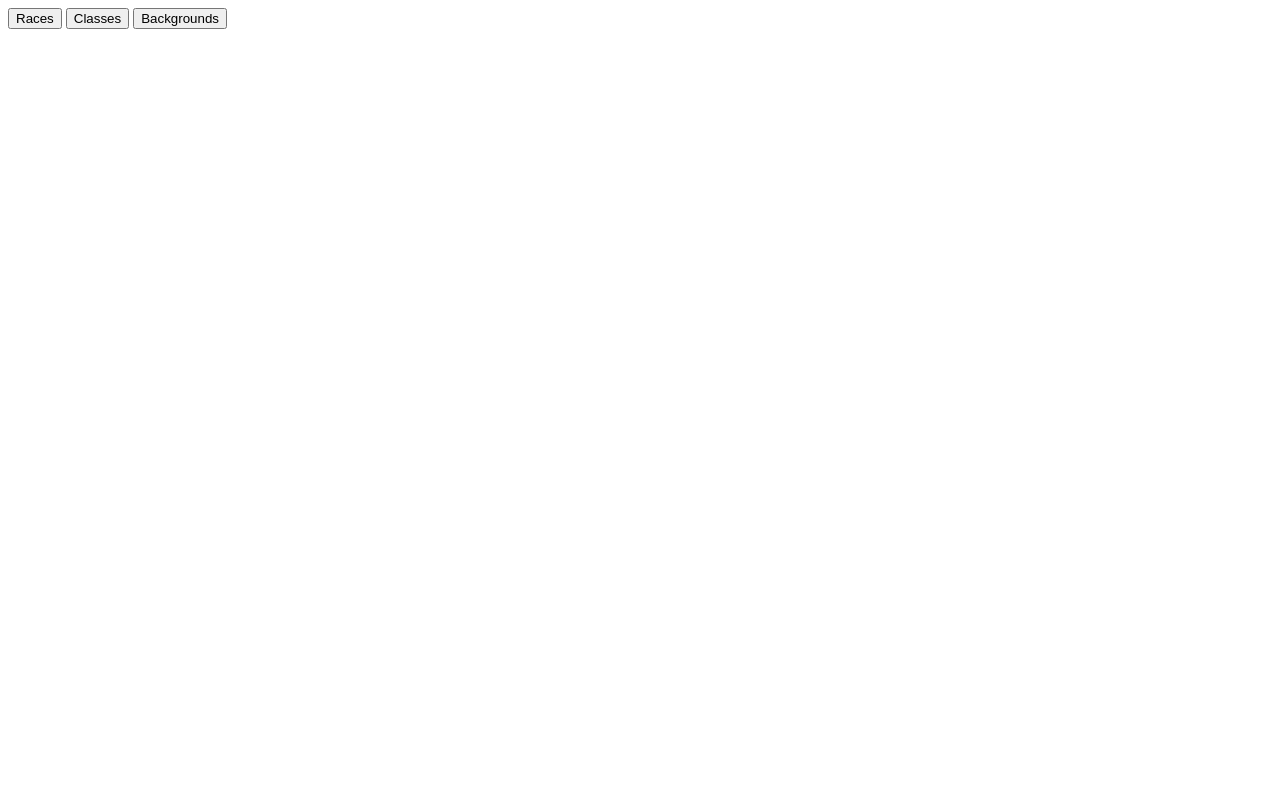
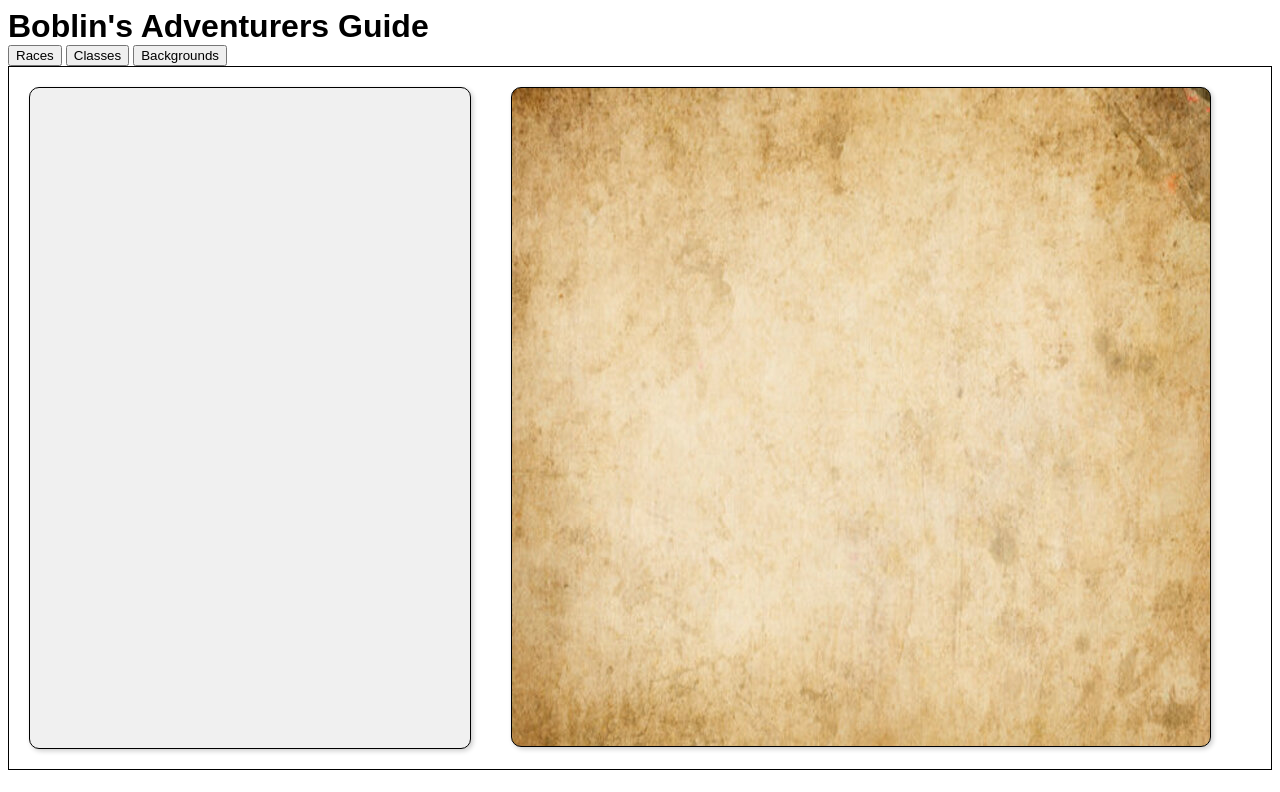
Before and after one commit to jtabor214/boblins_adventurers_guide, a website built with webpack: page index.html in a window 1280 px wide. Built offline with nearby package versions, Linux system fonts and the light colour scheme.

Commit message:
Created main.scss and set the dimensions for general formating of the application

```diff
--- a/index.html
+++ b/index.html
@@ -12,16 +12,26 @@
   </head>
 
   <body>
-    <!-- <div id="main"> </div> -->
-    <div class="container">
+
+    <h1 id="title">Boblin's Adventurers Guide</h1>
+
+    <div class="tab_container">
         <button id="race-tab" type="button">Races</button>
         <button type="button">Classes</button>
         <button type="button">Backgrounds</button>
     </div>
 
-    <div id="visualContainer"></div>
-    <div id="dataContainer"></div>
+    <div class="applicationContainer">
 
+        <div class="visualSection">
+            <div id="visualContainer"></div>
+        </div>
+
+        <div class="dataSection">
+            <div id="dataContainer"></div>
+        </div>
+
+    </div>
 
   </body>
 
--- a/src/index.scss
+++ b/src/index.scss
@@ -1,6 +1,2 @@
 // @import "./styles/reset.scss";
-@import "./styles/example.scss";
-
-#main {
-    color: $color;
-}
+@import "./styles/main.scss";
--- a/src/scripts/raceRender.js
+++ b/src/scripts/raceRender.js
@@ -10,10 +10,11 @@ class RaceRender{
   populateRaceDOM(data){
 	  const raceList = document.getElementById('visualContainer');
     const list = document.createElement('ul');
-		// const raceData = Array.from(data)
+		list.classList.add('raceNames');
 
     data.results.forEach(race => {
       const raceEle = document.createElement('li');
+      raceEle.classList.add('name');
       raceEle.textContent = race.name;
 			raceEle.addEventListener('click', ev => {
 				renderRaceDesc(ev, race);
@@ -33,7 +34,7 @@ const renderRaceDesc =  (ev, race) => {
 
   // unecessary
   targetInfo.forEach(info => {
-    const raceStats = document.createElement('li');
+    const raceStats = document.createElement('p');
     raceStats.innerHTML = marked.parse(info);
 
     // markdown translation goes here
--- a/src/styles/example.scss
+++ /dev/null
@@ -1,6 +0,0 @@
-$color: purple;
-
-#main > h1 {
-    border: 4px solid $color;
-    padding: 20px;
-}
--- /dev/null
+++ b/src/styles/main.scss
@@ -0,0 +1,70 @@
+.applicationContainer {
+    display: flex;
+    flex-direction: row;
+    border: 1px solid black;
+}
+
+.tab_container {
+
+}
+
+// .tab_container > #race-tab{
+//     font-family: fantasy;
+// }
+
+
+
+
+.visualSection{
+    display: flex;
+    justify-content: center;
+    align-items: center;
+    width: 400px;
+    height: 620px;
+    border: 1px solid black;
+    border-radius: 10px;
+    box-shadow: 2px 2px 5px 0px rgba(0, 0, 0, 0.2);
+    padding: 20px;
+    margin: 20px;
+    overflow: auto;
+    background-color: #f0f0f0;
+}
+
+.raceNames{
+    display: grid;
+    // border: 1px solid black;
+    grid-template-columns: repeat(2, 1fr);
+    gap: 70px;
+    list-style: none;
+    text-align: center;
+    padding: 0;
+}
+
+.name{
+    border: 1px solid black;
+    border-radius: 10px;
+    padding: 10px;
+    margin: 0;
+}
+
+.dataSection{
+    width: 700px;
+    height: 660px;
+
+    border: 1px solid black;
+    border-radius: 10px;
+    box-sizing: border-box;
+    box-shadow: 2px 2px 5px 0px rgba(0, 0, 0, 0.2);
+    background: url('/assets/parchment.jpg');
+    padding: 20px;
+    margin: 20px;
+    background-color: #f0f0f0;
+    overflow: auto;
+}
+
+
+
+#title {
+    font-family: fantasy;
+    margin: 0;
+}
```
Also changed, not shown: assets/parchment.jpg (added).
